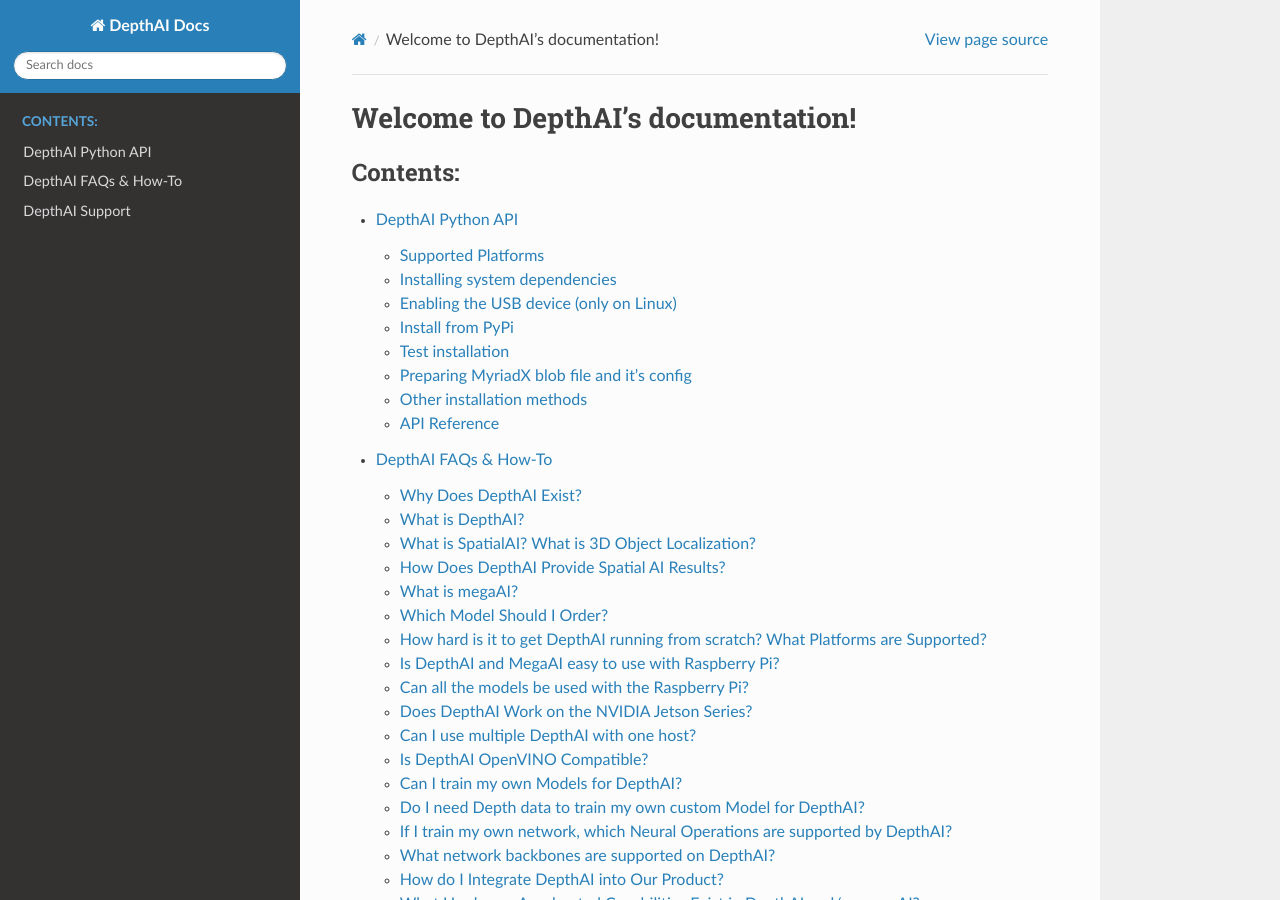
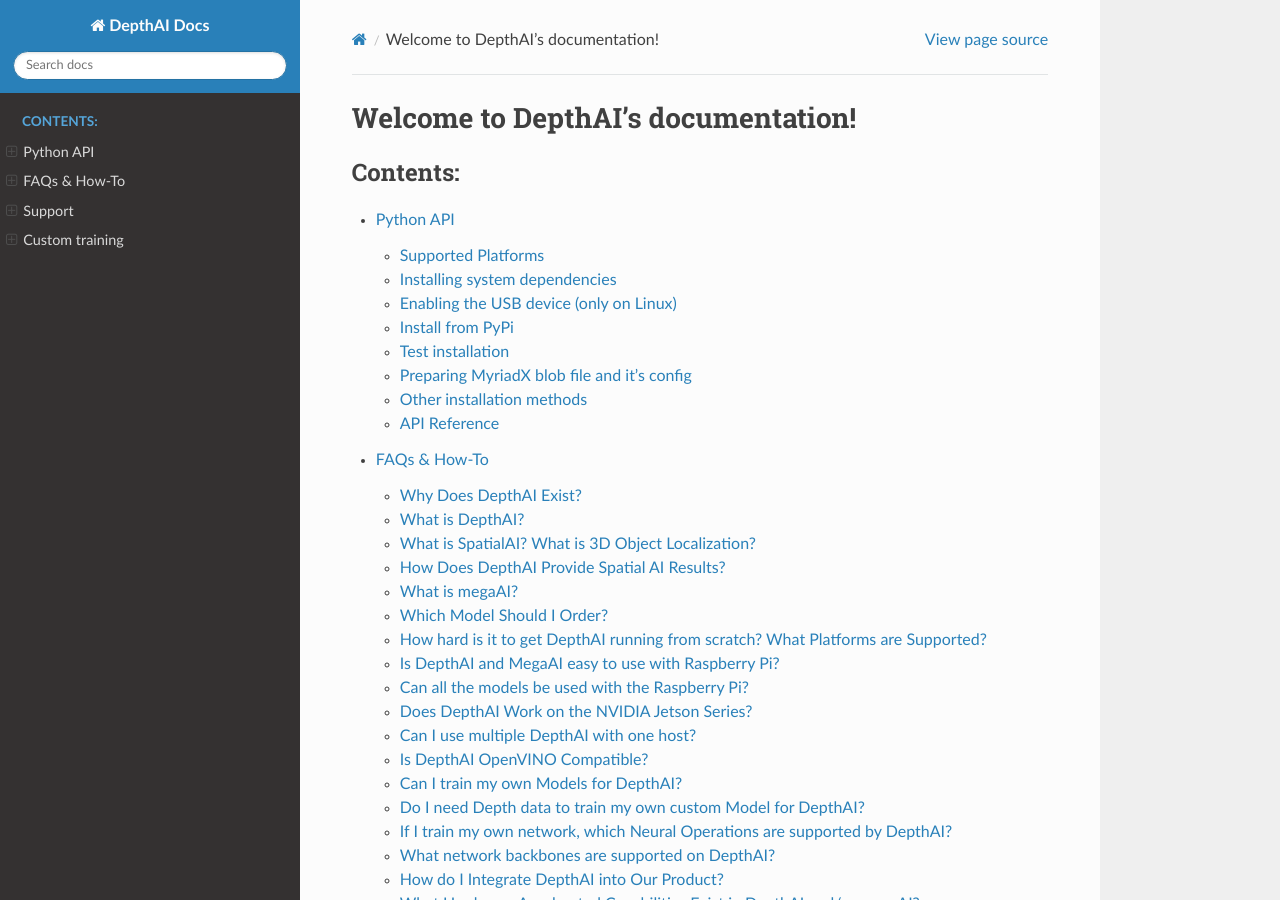
Before and after one commit to luxonis/depthai-docs-website, a Sphinx documentation site: the page built from new_system/source/index.rst, in a window 1280 px wide and 900 px high. Built offline with Sphinx 7.4.7 and the Read the Docs theme 2.0.0, drawn with Linux system fonts in a browser that asks for light colours; some of the changed text lies outside the part shown.

Commit message:
add custom training section

```diff
--- a/new_system/source/conf.py
+++ b/new_system/source/conf.py
@@ -52,6 +52,10 @@
 #
 html_theme = 'sphinx_rtd_theme'
 
+html_theme_options = {
+    "collapse_navigation" : False
+}
+
 # Add any paths that contain custom static files (such as style sheets) here,
 # relative to this directory. They are copied after the builtin static files,
 # so a file named "default.css" will overwrite the builtin "default.css".
--- a/new_system/source/index.rst
+++ b/new_system/source/index.rst
@@ -4,7 +4,7 @@
    contain the root `toctree` directive.
 
 Welcome to DepthAI's documentation!
-========================================
+===================================
 
 .. toctree::
    :maxdepth: 2
@@ -13,3 +13,4 @@
    pages/api.rst
    pages/faq.rst
    pages/support.rst
+   pages/training.rst
--- a/new_system/source/pages/api.rst
+++ b/new_system/source/pages/api.rst
@@ -1,4 +1,4 @@
-DepthAI Python API
+Python API
 ==================
 
 Instructions for installing, upgrading, and using the DepthAI Python API.
--- a/new_system/source/pages/faq.rst
+++ b/new_system/source/pages/faq.rst
@@ -1,4 +1,4 @@
-DepthAI FAQs & How-To
+FAQs & How-To
 =====================
 
 Why Does DepthAI Exist?
--- a/new_system/source/pages/support.rst
+++ b/new_system/source/pages/support.rst
@@ -1,4 +1,4 @@
-DepthAI Support
+Support
 ===============
 
 Running into issues or have questions? We’re here to help.
```
Also changed, not shown: new_system/source/pages/training.rst (added, +79 -0 lines).
